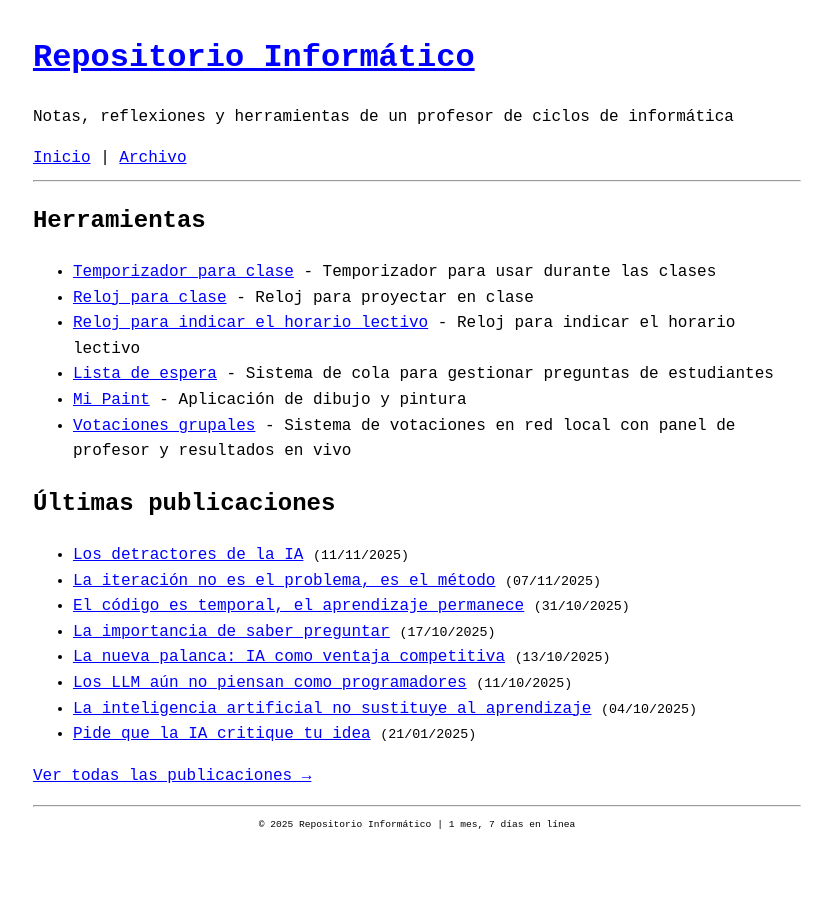
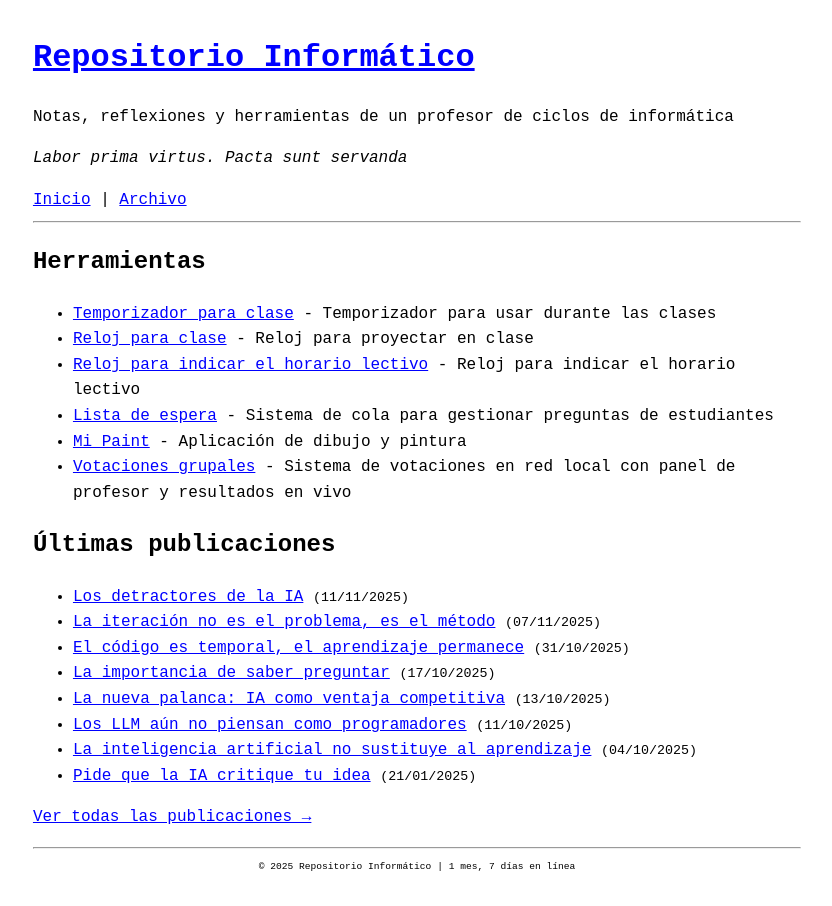
Before and after one commit to repositorioinformatico/repositorioinformatico.github.io, a Jekyll site: the page built from index.html, in a window 1280 px wide. Shown: the whole page, without its empty margins (223-1055 px from the left). Built offline with Jekyll 4.4.1, drawn with Linux system fonts in a browser that asks for light colours.

Commit message:
Añadir declaración de principios en latín al header del sitio
Se añaden las máximas "Labor prima virtus" y "Pacta sunt servanda"
con tooltips explicativos sobre su origen histórico y significado.

🤖 Generated with [Claude Code](https://claude.com/claude-code)

Co-Authored-By: Claude <noreply@anthropic.com>

```diff
--- a/_layouts/default.html
+++ b/_layouts/default.html
@@ -36,6 +36,9 @@
     <header>
         <h1><a href="/">{{ site.title }}</a></h1>
         <p>{{ site.description }}</p>
+        <p>
+            <em><span title='[Sin verificar] "El trabajo es la primera virtud. Expresión de tradición estoica y cristiana que exalta el valor del esfuerzo como base del carácter moral. Popularizada en la Edad Media bajo el ideal monástico del ora et labora, representa la dignidad del trabajo como fuente de virtud." Cita contextual: Regla de San Benito (s. VI), cap. 48; véase también Cicerón, De Officiis (sobre disciplina y deber).'>Labor prima virtus</span>. <span title='"Los pactos deben cumplirse. Principio fundamental del Derecho (romano, canónico y moderno) y pilar del Derecho Internacional contemporáneo: los acuerdos válidos obligan a las partes y deben cumplirse de buena fe." Citas: Convención de Viena sobre el Derecho de los Tratados (1969), art. 26; Oppenheim, International Law, vol. I (principio de la obligatoriedad de los tratados).'>Pacta sunt servanda</span></em>
+        </p>
         <nav>
             <a href="/">Inicio</a> |
             <a href="/archivo/">Archivo</a>
```
